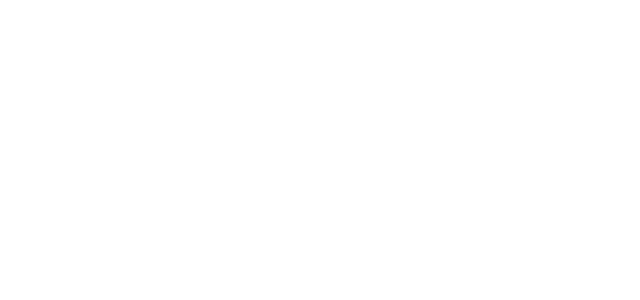
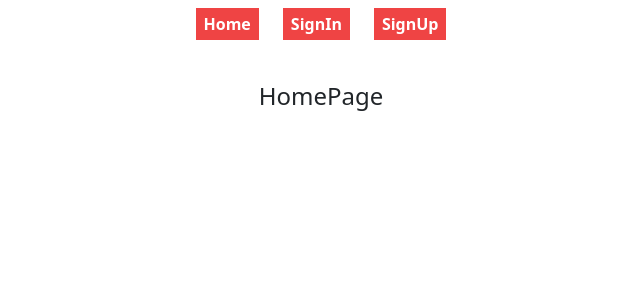
Before and after one commit to rizvan555/Vue3_Authentication_TS, a Vue app in the folder frontend/: page / in a window 1280 px wide. Shown: the top 300 px of the page, without its empty margins (319-959 px from the left). Built offline with nearby package versions, Linux system fonts and the light colour scheme.

Commit message:
added navbar to project and cretated new error checker in signIn page

```diff
--- a/frontend/src/App.vue
+++ b/frontend/src/App.vue
@@ -1,9 +1,11 @@
 <script setup lang="ts">
-import { RouterView } from 'vue-router';
+import NavigationBar from './components/NavigationBar.vue';
 </script>
 
 <template>
-  <header></header>
+  <div class="my-2">
+    <navigation-bar />
 
-  <RouterView />
+    <router-view />
+  </div>
 </template>
--- /dev/null
+++ b/frontend/src/components/NavigationBar.vue
@@ -0,0 +1,25 @@
+<template>
+  <div class="flex justify-center items-center gap-4">
+    <div class="flex" v-for="nav in allNavs.navs">
+      <a
+        :href="nav.path"
+        class="bg-red-500 px-2 py-1 font-bold text-white active:scale-95 transition-all"
+      >
+        {{ nav.name }}
+      </a>
+    </div>
+  </div>
+</template>
+
+<script>
+import { useNavbarStore } from '../stores/navbar';
+
+export default {
+  props: ['nav'],
+
+  setup() {
+    const allNavs = useNavbarStore();
+    return { allNavs };
+  },
+};
+</script>
--- /dev/null
+++ b/frontend/src/stores/navbar.js
@@ -0,0 +1,14 @@
+import { defineStore } from 'pinia';
+
+export const useNavbarStore = defineStore('navStore', {
+  state: () => ({
+    navs: [
+      { id: 1, name: 'Home', path: '/' },
+      { id: 2, name: 'SignIn', path: '/signIn' },
+      { id: 3, name: 'SignUp', path: '/signUp' },
+    ],
+  }),
+  getters: {},
+
+  actions: {},
+});
--- a/frontend/src/types/index.ts
+++ b/frontend/src/types/index.ts
@@ -1,5 +1,9 @@
 export interface FormData {
   username: string;
+  email: string;
+  password: string;
+}
+export interface FormDataLogin {
   email: string;
   password: string;
 }
--- a/frontend/src/views/HomeView.vue
+++ b/frontend/src/views/HomeView.vue
@@ -1,5 +1,9 @@
 <script setup lang="ts"></script>
 
 <template>
-  <main></main>
+  <main>
+    <div class="flex flex-col">
+      <h1 class="flex justify-center text-2xl my-10">HomePage</h1>
+    </div>
+  </main>
 </template>
--- a/frontend/src/views/SignIn.vue
+++ b/frontend/src/views/SignIn.vue
@@ -100,7 +100,7 @@ const onSubmit = async (e: any) => {
       ...formData.value,
     });
 
-    setItem('JWT', response.data.token);
+    setItem('token', response.data.token);
     router.push({ name: 'home' });
   } catch (error: any) {
     if (error.name === 'ValidationError') {
@@ -108,6 +108,14 @@ const onSubmit = async (e: any) => {
         acc[err.path] = err.message;
         return acc;
       }, {});
+    } else if (error.response) {
+      console.error(
+        'Server responded with error status:',
+        error.response.status
+      );
+      console.log('Response data:', error.response.data);
+    } else {
+      console.error('Error setting up request:', error.message);
     }
     isSubmitting.value = false;
     console.error('Login Error:', error);
--- a/frontend/src/views/SignUp.vue
+++ b/frontend/src/views/SignUp.vue
@@ -115,7 +115,7 @@ const onSubmit = async (e: any) => {
 
     console.log('Server Response:', response.data);
 
-    setItem('JWT', response.data.token);
+    setItem('token', response.data.token);
     router.push({ name: 'signIn' });
   } catch (error: any) {
     if (error.name === 'ValidationError') {
```
